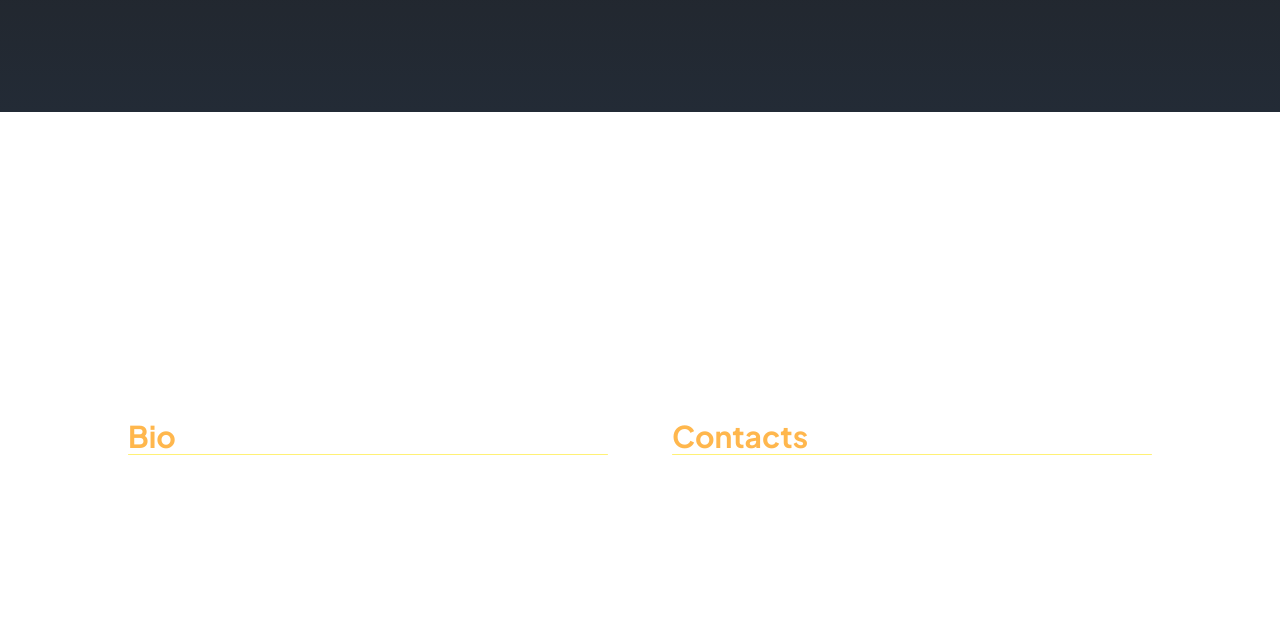
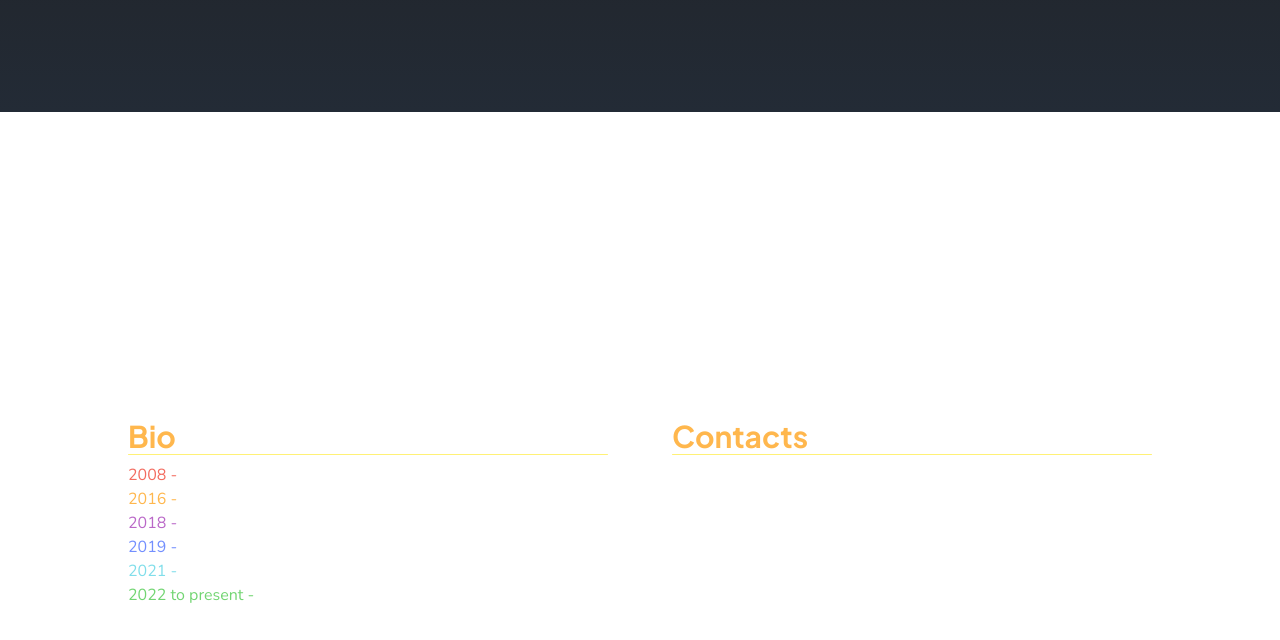
Before and after one commit to PatatoBit/folio, a SvelteKit app: page / in a window 1280 px wide. Shown: the part 688-1328 px from the top of the page. Built offline with nearby package versions, Linux system fonts and the light colour scheme; no server answers.

Commit message:
styled bio year

```diff
--- a/src/components/section/About.svelte
+++ b/src/components/section/About.svelte
@@ -8,12 +8,22 @@
 			<h1 class="head ">Bio</h1>
 			<hr />
 			<div class="mt-2">
-				<p class="content text-white">2008 - Born in Bangkok, Thailand</p>
-				<p class="content text-white">2016 - Got into art</p>
-				<p class="content text-white">2018 - Started digital drawing and animating</p>
-				<p class="content text-white">2019 - Got into game development on Unity</p>
-				<p class="content text-white">2021 - Discovered web development</p>
-				<p class="content text-white">2022 to present - Coding as a hobby</p>
+				<p class="content text-white">
+					<span class="text-nicered">2008 -</span> Born in Bangkok, Thailand
+				</p>
+				<p class="content text-white"><span class="text-niceorange">2016 -</span> Got into art</p>
+				<p class="content text-white">
+					<span class="text-nicepurple">2018 -</span> Started digital drawing and animating
+				</p>
+				<p class="content text-white">
+					<span class="text-niceblue">2019 -</span> Got into game development on Unity
+				</p>
+				<p class="content text-white">
+					<span class="text-nicelightblue">2021 -</span> Discovered web development
+				</p>
+				<p class="content text-white">
+					<span class="text-nicegreen">2022 to present -</span> Coding as a hobby
+				</p>
 			</div>
 		</div>
 
```
